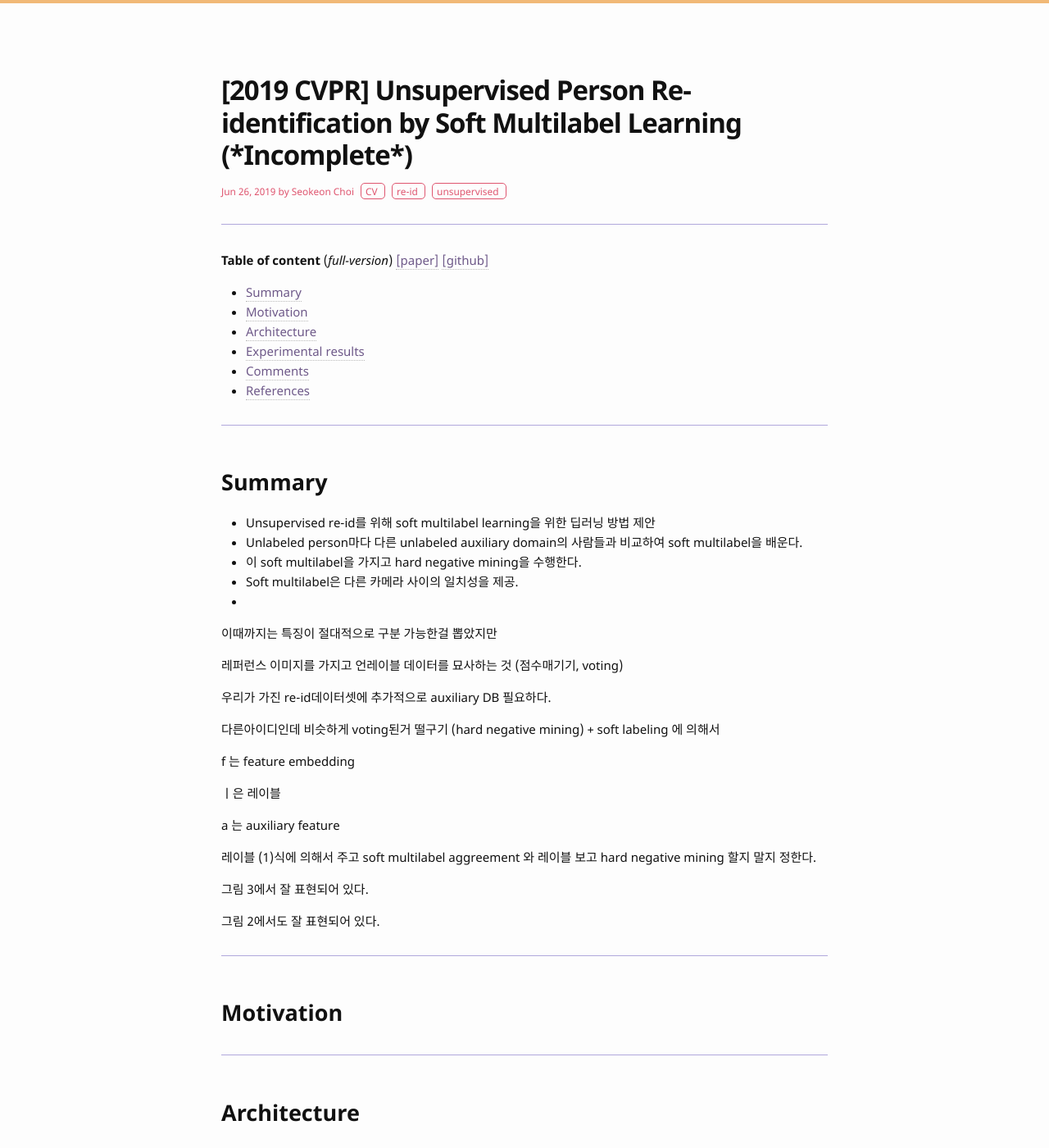
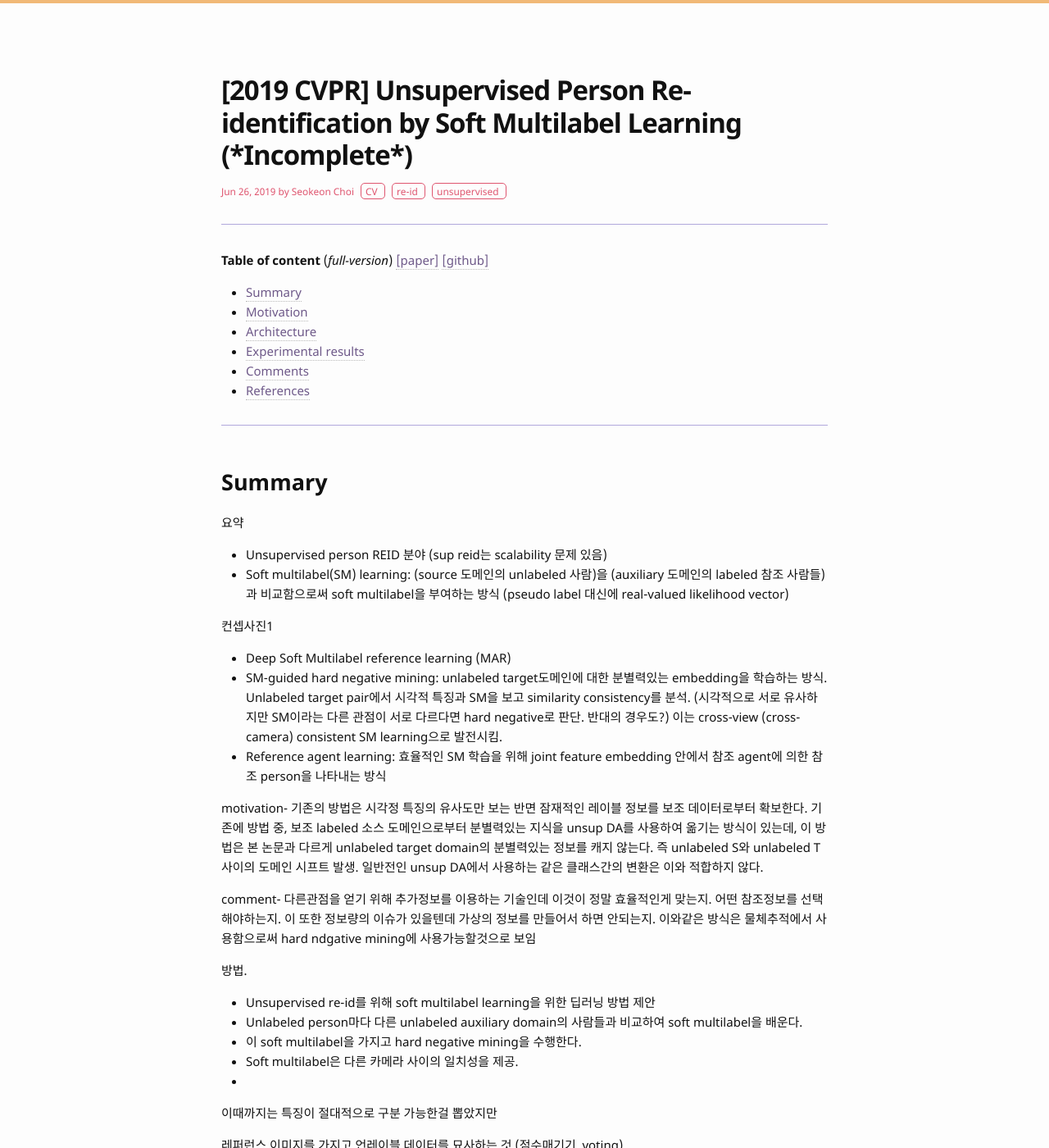
Before and after one commit to bismex/bismex.github.io, a Jekyll site: the page built from _posts/2019-06-26-MAR.md, in a window 1280 px wide and 1400 px high. Shown: the whole window at 82% size. Built offline with Jekyll 4.4.1, drawn with Linux system fonts in a browser that asks for light colours.

Commit message:
Update 2019-06-26-MAR.md

```diff
--- a/_posts/2019-06-26-MAR.md
+++ b/_posts/2019-06-26-MAR.md
@@ -18,6 +18,29 @@ tags: CV re-id unsupervised
 ---
 
 ## Summary
+
+
+요약
+- Unsupervised person REID 분야 (sup reid는 scalability 문제 있음)
+- Soft multilabel(SM) learning: (source 도메인의 unlabeled 사람)을 (auxiliary 도메인의 labeled 참조 사람들)과 비교함으로써 soft multilabel을 부여하는 방식 (pseudo label 대신에 real-valued likelihood vector)
+
+컨셉사진1
+- Deep Soft Multilabel reference learning (MAR)
+- SM-guided hard negative mining: unlabeled target도메인에 대한 분별력있는 embedding을 학습하는 방식. Unlabeled target pair에서 시각적 특징과 SM을 보고 similarity consistency를 분석. (시각적으로 서로 유사하지만 SM이라는 다른 관점이 서로 다르다면 hard negative로 판단. 반대의 경우도?) 이는 cross-view (cross-camera) consistent SM learning으로 발전시킴.
+- Reference agent learning: 효율적인 SM 학습을 위해 joint feature embedding 안에서 참조 agent에 의한 참조 person을 나타내는 방식
+
+motivation- 기존의 방법은 시각정 특징의 유사도만 보는 반면 잠재적인 레이블 정보를 보조 데이터로부터 확보한다.
+기존에 방법 중, 보조 labeled 소스 도메인으로부터 분별력있는 지식을 unsup DA를 사용하여 옮기는 방식이 있는데, 이 방법은 본 논문과 다르게 unlabeled target domain의 분별력있는 정보를 캐지 않는다. 즉 unlabeled S와 unlabeled T 사이의 도메인 시프트 발생.
+일반전인 unsup DA에서 사용하는 같은 클래스간의 변환은 이와 적합하지 않다.
+
+comment- 다른관점을 얻기 위해 추가정보를 이용하는 기술인데 이것이 정말 효율적인게 맞는지. 어떤 참조정보를 선택해야하는지. 이 또한 정보량의 이슈가 있을텐데 가상의 정보를 만들어서 하면 안되는지.
+이와같은 방식은 물체추적에서 사용함으로써 hard ndgative mining에 사용가능할것으로 보임
+
+방법.
+
+
+
+
 
 - Unsupervised re-id를 위해 soft multilabel learning을 위한 딥러닝 방법 제안
 - Unlabeled person마다 다른 unlabeled auxiliary domain의 사람들과 비교하여 soft multilabel을 배운다.
```
